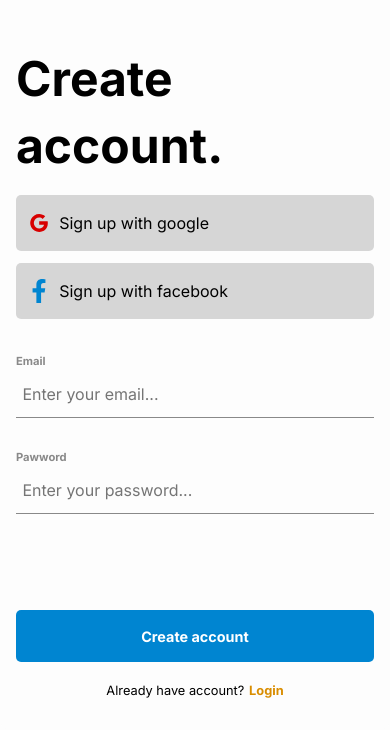
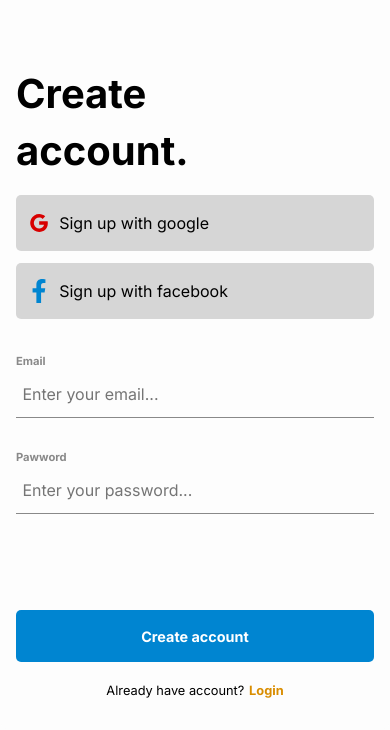
Before and after one commit to contawo/events-app, a Next.js app: page / in a window 390 px wide. Shown: the part 114-844 px from the top of the page. Built offline with nearby package versions, Linux system fonts and the light colour scheme.

Commit message:
UI Update

```diff
--- a/app/layout.tsx
+++ b/app/layout.tsx
@@ -17,7 +17,7 @@ export default function RootLayout({
     <html lang="en">
       <head>
         <link rel="manifest" href="manifest.json" />
-        <meta name="theme-color" content="#0085D1"/>
+        <meta name="theme-color" content="#000000"/>
         <meta name="viewport" content="width=device-width, initial-scale=1, maximum-scale=1" />
       </head>
       <body className={inter.className}>{children}</body>
--- a/app/page.module.css
+++ b/app/page.module.css
@@ -273,6 +273,6 @@
         align-items: flex-start;
     }
     .mainContainerFormAreaHeaderText {
-        font-size: 3rem;
+        font-size: 2.5rem;
     }
 }
```
Also changed, not shown: 1 other file (tests, documents, lock files or other folders).
